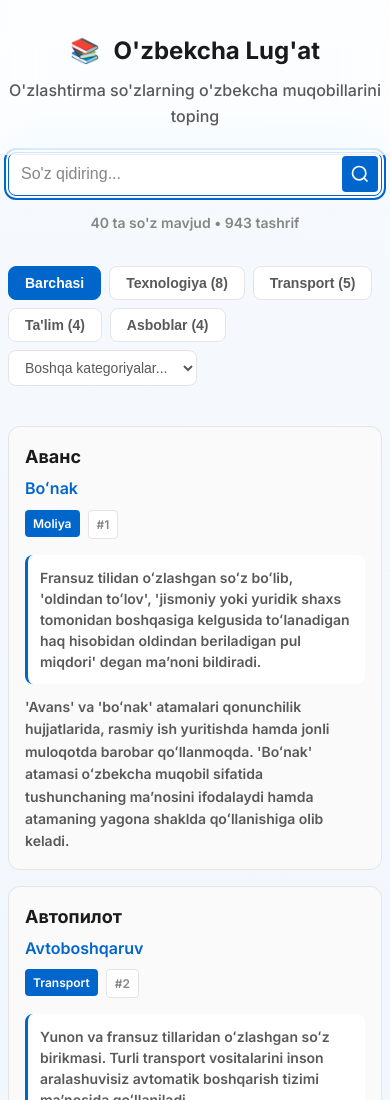
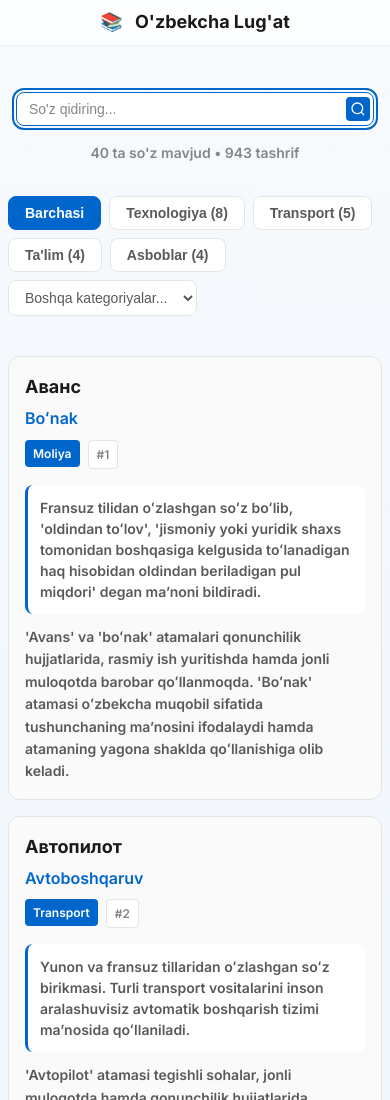
Before and after one commit to rarebek/lugat-uz, a plain HTML site: page index.html in a window 390 px wide. Shown: the top 1100 px of the page. Drawn offline with Linux system fonts and the light colour scheme.

Commit message:
add mobile support

```diff
--- a/styles.css
+++ b/styles.css
@@ -94,7 +94,7 @@ body {
     top: 0;
     left: 0;
     right: 0;
-    padding: var(--space-4) 0;
+    padding: var(--space-3) 0;
     text-align: center;
     background: rgba(255, 255, 255, 0.7);
     backdrop-filter: blur(20px) saturate(180%);
@@ -130,14 +130,14 @@ body {
 
 /* Adjust main content to account for fixed header */
 .main {
-    padding-top: 120px;
+    padding-top: 90px;
 }
 
 .logo {
-    font-size: var(--font-size-3xl);
+    font-size: var(--font-size-xl);
     font-weight: 700;
     color: var(--text-primary);
-    margin-bottom: var(--space-2);
+    margin-bottom: var(--space-1);
     transition: all 0.3s cubic-bezier(0.4, 0, 0.2, 1);
 }
 
@@ -152,7 +152,7 @@ body {
 }
 
 .tagline {
-    font-size: var(--font-size-lg);
+    font-size: var(--font-size-sm);
     color: var(--text-secondary);
     font-weight: 500;
     opacity: 1;
@@ -471,14 +471,43 @@ body {
         padding: 0 var(--space-2);
     }
 
+    .header {
+        padding: var(--space-2) 0;
+    }
+
+    .logo {
+        font-size: var(--font-size-lg);
+        margin-bottom: 0;
+    }
+
+    .tagline {
+        font-size: var(--font-size-xs);
+        display: none;
+    }
+
+    .main {
+        padding-top: 60px;
+    }
+
+    .search-container {
+        max-width: 100%;
+        padding: 0 var(--space-2);
+    }
+
     .search-input {
-        font-size: var(--font-size-base);
-        padding: var(--space-3);
-        padding-right: 50px;
+        font-size: var(--font-size-sm);
+        padding: var(--space-2) var(--space-3);
+        padding-right: 45px;
     }
 
     .search-btn {
         right: var(--space-1);
+        padding: var(--space-1);
+    }
+
+    .search-btn svg {
+        width: 16px;
+        height: 16px;
     }
 
     .word-original {
```
